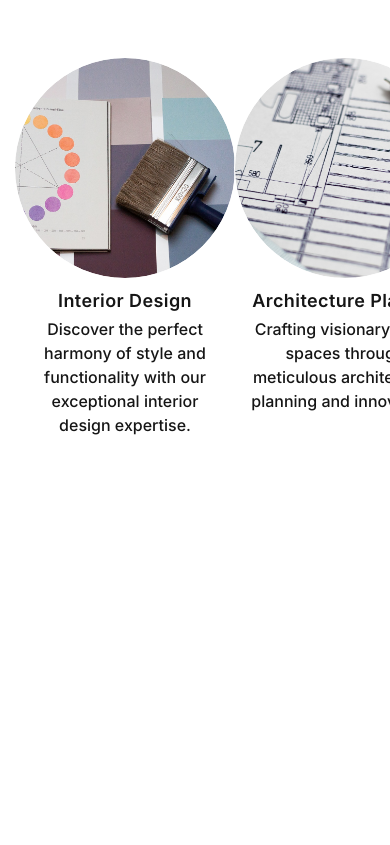
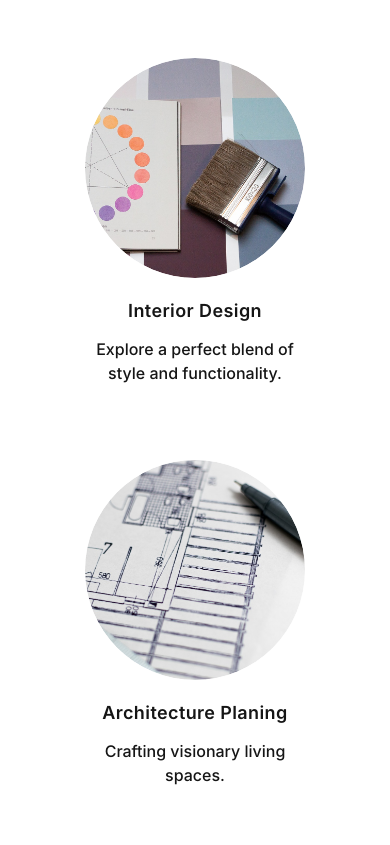
Before and after one commit to Wellfc/nest-designs, a plain HTML site: page index.html in a window 390 px wide. Shown: the part 846-1691 px from the top of the page. Before the commit the page ends 1341 px from the top, so only its background shows below. Drawn offline with Linux system fonts and the light colour scheme.

Commit message:
Add responsiveness

```diff
--- a/assets/style/index.css
+++ b/assets/style/index.css
@@ -75,11 +75,13 @@
     color: var(--app-dark-gray);
     font-weight: 600;
     line-height: 1.6;
+    margin-bottom: 10px;
 }
 
 .featured-text p {
     color: var(--app-dark-gray);
     line-height: 1.5;
+    text-align: center;
 }
 
 .img1 {
@@ -98,28 +100,62 @@
     background: url('../img/wooden-3346929_1920.jpg') center/cover no-repeat;
 }
 
-
-
-.featured-img{
+.featured-img {
     background-color: black;
     width: 220px;
     height: 220px;
     border-radius: 50%;
     outline: 1px solid var(--app-white);
+    margin-bottom: 10px;
+
 }
 
 .featured-container {
     display: flex;
     justify-content: space-between;
+    align-items: center;
+    flex-wrap: wrap;
 }
 
 .featured-column {
+
     transition: transform 0.3s ease;
     transform: scaleY(1);
     transform-origin: top;
+    margin-bottom: 20px;
+    text-align: center;
+    justify-content: center;
+    padding-bottom: 45px;
 }
 
 .featured-column:hover {
     transform: scale(1.1);
     cursor: pointer;
 }
+
+/*-----FEATURED SECTION RESPONSIVENESS-------*/
+
+@media screen and (min-width: 1000px) { /* 4 columns */
+    .featured-column {
+        flex: 0 0 calc(25% - 20px);
+    }
+}
+
+@media screen and (max-width: 1000px) { /* 2 columns */
+    .featured-column {
+        flex: 0 0 calc(50% - 20px);
+        margin-bottom: 20px;
+    }
+}
+
+@media screen and (max-width: 500px) { /* 1 column */
+    .featured-container {
+        flex-direction: column;
+        align-items: center;
+    }
+
+    .featured-column {
+        flex: 0 0 100%;
+        margin-bottom: 20px;
+    }
+}
--- a/index.html
+++ b/index.html
@@ -31,7 +31,6 @@
                     <ul>
                         <li><a href="about.html">About us</a></li>
                         <li><a href="services.html">Services</a></li>
-                        <li><a href="shop.html">Shop</a></li>
                     </ul>
                 </nav>
                 <div class="btn btn-1">
@@ -60,38 +59,34 @@
               <section>
                 <div class="white-background" id="services">
                     <div class="container">
-                        <div class="featured-container">
+                        <div class="featured-container flexbox">
                             <div class="featured-column">
                                 <div class="featured-img img1"></div>
                                 <div class="featured-text">
                                     <h2>Interior Design</h2>
-                                    <p>Discover the perfect harmony of style and functionality with
-                                        our exceptional interior design expertise.</p>
+                                    <p>Explore a perfect blend of style and functionality.</p>
                                 </div>
                             </div>
                             <div class="featured-column">
                                 <div class="featured-img img2"></div>
                                 <div class="featured-text">
                                     <h2>Architecture Planing</h2>
-                                    <p>Crafting visionary living spaces through meticulous architectural
-                                        planning and innovation.</p>
+                                    <p>Crafting visionary living spaces.</p>
                                 </div>
                             </div>
                             <a href="#" class="featured-column">
                                 <div class="featured-img img3"></div>
                                 <div class="featured-text">
                                     <h2>Renovation Services</h2>
-                                    <p>Elevate your space with our Renovation Services, blending 10+ years of
-                                        expertise for captivating and transformative designs.</p>
+                                    <p>Revitalize, enhance, and transform your space.</p>
                                 </div>
                             </a>
-                            <div class="featured-column bottom-featured-column">
+                            <div class="featured-column">
                                 <div class="featured-img img4">
                                 </div>
                                 <div class="featured-text">
                                     <h2>Landscape Design</h2>
-                                    <p>Transform outdoor spaces with our Landscape Design expertise, creating natural
-                                         havens that harmonize beauty and functionality.</p>
+                                    <p>Transform outdoors with our Landscape Design.</p>
                                 </div>
                             </div>
                         </div>
```
